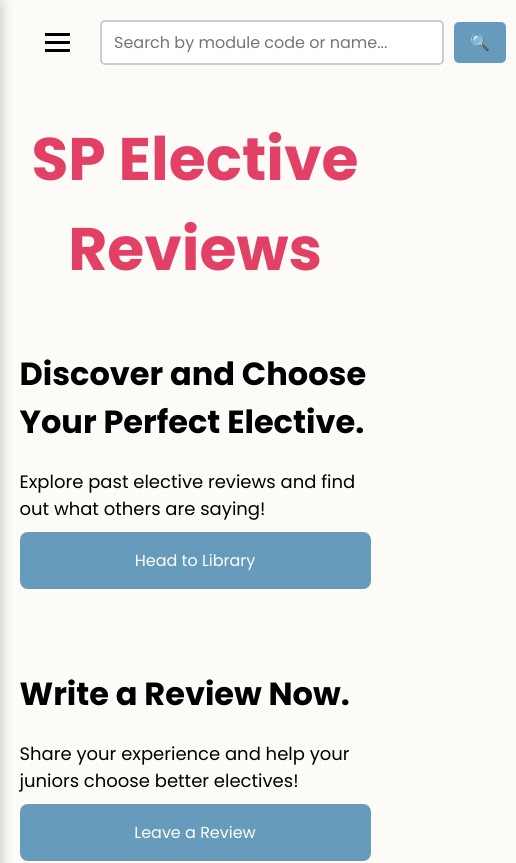
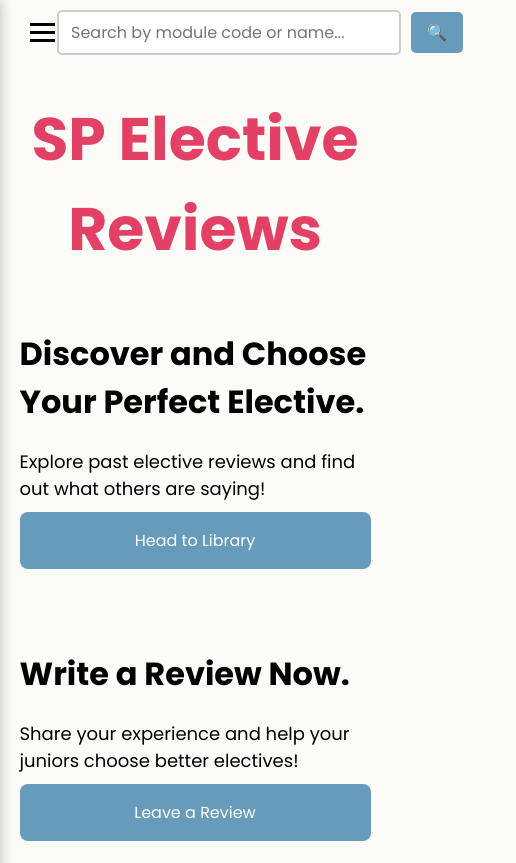
Before and after one commit to AidanG-05/sp-elective-site, a React (Vite) app in the folder elective-site/: page / in a window 390 px wide. Shown: the top 863 px of the page, 516 px wide, since content can reach past the window. Built offline with nearby package versions, Linux system fonts and the light colour scheme.

Commit message:
Nav bar removed

```diff
--- a/elective-site/src/index.css
+++ b/elective-site/src/index.css
@@ -125,8 +125,6 @@ body, html {
   display: flex;
   align-items: center;
   justify-content: space-between;
-  padding: 10px 15px;
-  gap: 10px;
   width: 100%;
   box-sizing: border-box;
 }
@@ -728,4 +726,12 @@ a:visited {
     flex-direction:row;
     justify-content:space-between;
   }
+
+  .searchbar-container {
+    width: 100%;
+  }
+
+  .hamburger-container {
+    flex-direction:row;
+  }
 }
```
